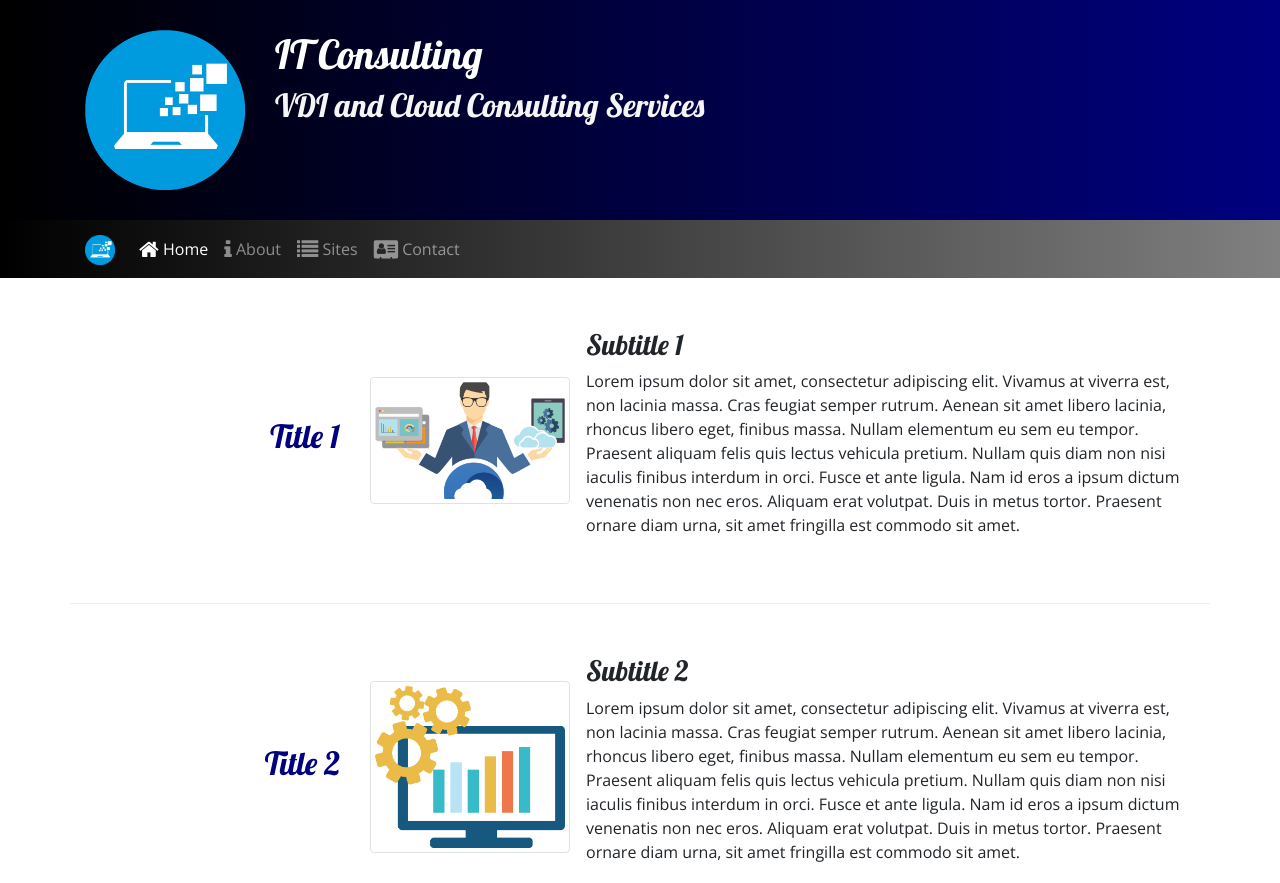
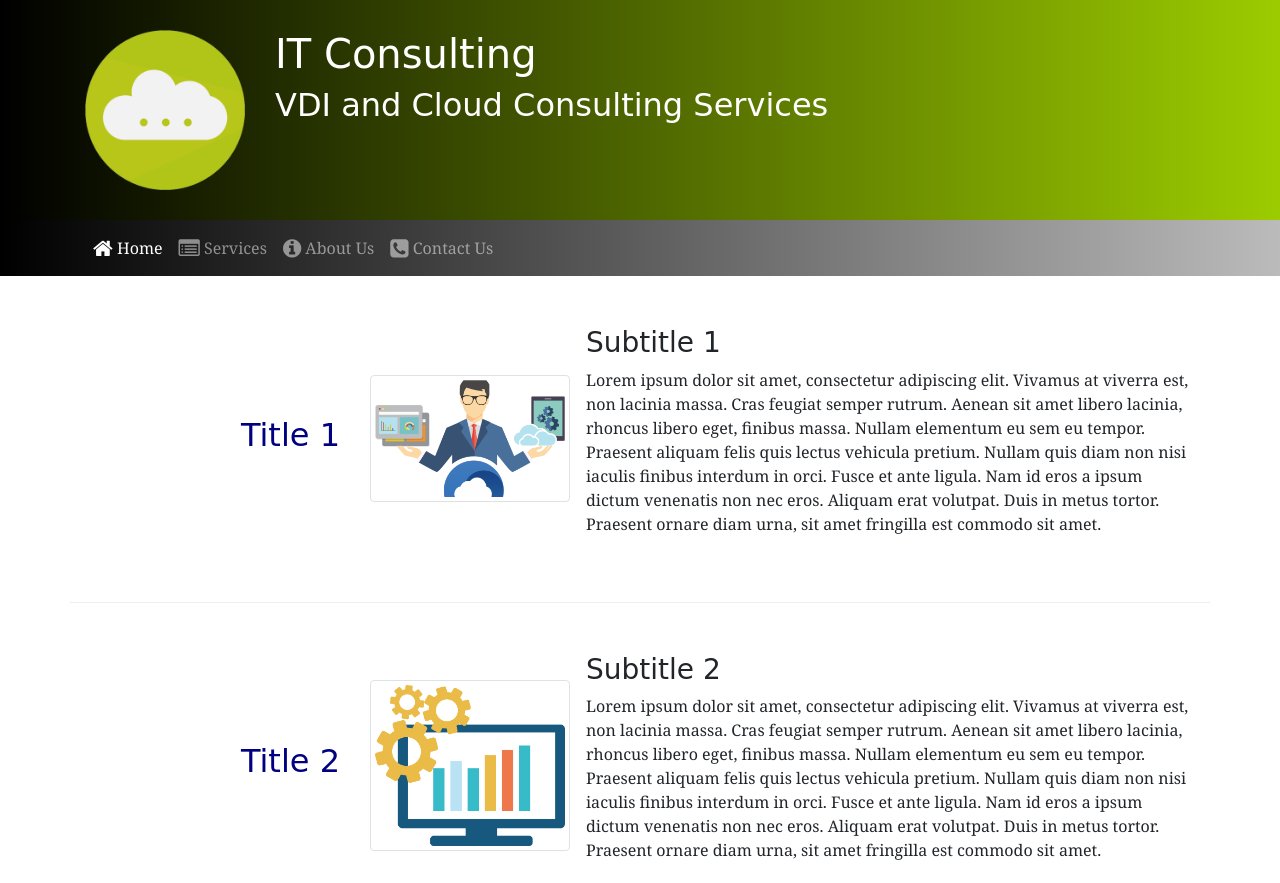
Before and after one commit to chrisff87/VDIConsulting-Site, a website: page index.html in a window 1280 px wide. Shown: the top 883 px of the page. Drawn offline with nearby package versions, Linux system fonts and the light colour scheme.

Commit message:
Index layout 2

```diff
--- a/css/styles.css
+++ b/css/styles.css
@@ -1,9 +1,9 @@
 body {
-    font-family: "Open Sans", sans-serif;
+    font-family: "Georgia", serif;
 }
 
-h1, h2, h3 {
-    font-family: "Lobster", cursive;
+h1, h2, h3, h4, h5 {
+    font-family: "Bradley Hand", cursive;
 }
 
 h2 {
@@ -14,20 +14,27 @@ h5 {
     color: white;
 }
 
-header h2 {
-    color: whitesmoke;
+.site-footer {
+    background-image: linear-gradient( #9CCC00, black);
+    padding: 20px 0px;
 }
 
-.site-footer {
-    background-image: linear-gradient(black, gray);
-    padding: 20px 0px;
+.site-footer h5{
+    color: black;
+}
+
+.site-footer a{
+    color: white;
 }
 
 .jumbotron {
     padding: 30px;
-    background-image: linear-gradient(to right,black, navy);
+    background-image: linear-gradient(to right,black, #9CCC00);
+    margin: 0px;
+}
+
+.jumbotron h1, .jumbotron h2 {
     color: white;
-    margin: 0px;
 }
 
 .row-content {
@@ -37,5 +44,5 @@ header h2 {
 }
 
 .navbar {
-    background-image: linear-gradient(to right, black, gray);
+    background-image: linear-gradient(to right, black, #BBBBBB);
 }
--- a/index.html
+++ b/index.html
@@ -21,7 +21,7 @@
         <div class="container">
             <div class="row">
                 <div class="col-4 col-sm-3 col-md-2 align-self-center">
-                    <img src="img/logo.png" class="img-fluid">
+                    <img src="img/logo2.png" class="img-fluid">
                 </div>
                 <div class="col">
                     <h1>IT Consulting</h1>
@@ -33,16 +33,12 @@
 
     <nav class="navbar navbar-expand-sm navbar-dark sticky-top">
         <div class="container">
-            <a class="navbar-brand" href="#"> <img src="img/logo.png" height="30" width="30" /> </a>
-            <button class="navbar-toggler ml-auto" type="button" data-toggle="collapse" data-target="#nucampNavbar">
-                <span class="navbar-toggler-icon"></span>
-            </button>
             <div class="collapse navbar-collapse" id="nucampNavbar">
                 <ul class="navbar-nav">
                     <li class="nav-item active"> <a class="nav-link" href="#"> <i class="fa fa-home fa-lg"> </i> Home</a></li>
-                    <li class="nav-item"><a class="nav-link" href="aboutus.html"> <i class="fa fa-info fa-lg"> </i> About</a></li>
-                    <li class="nav-item"><a class="nav-link" href="#"> <i class="fa fa-list fa-lg"> </i> Sites</a></li>
-                    <li class="nav-item"><a class="nav-link" href="contactus.html"> <i class="fa fa-address-card fa-lg"> </i> Contact</a></li>
+                    <li class="nav-item"><a class="nav-link" href="#"> <i class="fa fa-list-alt fa-lg"> </i> Services </a></li>
+                    <li class="nav-item"><a class="nav-link" href="aboutus.html"> <i class="fa fa-info-circle fa-lg"> </i> About Us </a></li>
+                    <li class="nav-item"><a class="nav-link" href="contactus.html"> <i class="fa fa-phone-square fa-lg"> </i> Contact Us </a></li>
                 </ul>
             </div>
         </div>
--- a/package.json
+++ b/package.json
@@ -4,10 +4,13 @@
   "description": "",
   "main": "index.js",
   "dependencies": {
+    "@fortawesome/fontawesome-free": "^5.13.0",
     "bootstrap": "^4.0.0",
     "bootstrap-social": "^5.1.1",
     "font-awesome": "^4.7.0",
+    "install": "^0.13.0",
     "jquery": "^3.3.1",
+    "npm": "^6.14.4",
     "popper.js": "^1.12.9"
   },
   "devDependencies": {
```
Also changed, not shown: img/logo2.png (added), 1 other file.
